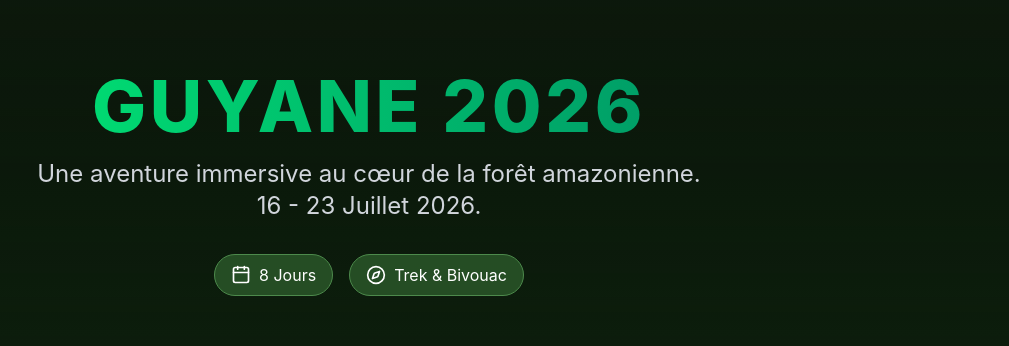
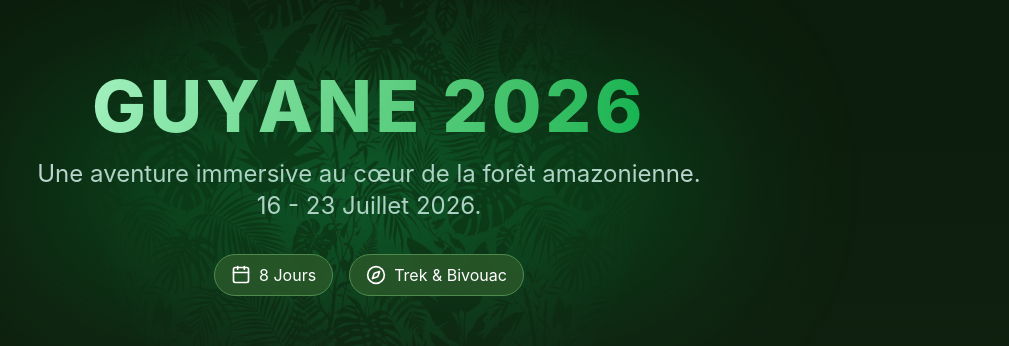
Before and after one commit to midjix/Planning-vacance-Guyane, a React (Vite) app in the folder frontend/: page / in a window 1280 px wide. Shown: the part 217-563 px from the top of the page, without its empty margins (271-1280 px from the left). Built offline with nearby package versions, Linux system fonts and the light colour scheme; no server answers.

Commit message:
Add spotlight foliage halo tracking mouse and title light animation

```diff
--- a/frontend/src/App.jsx
+++ b/frontend/src/App.jsx
@@ -7,6 +7,15 @@ import { Compass, Map as MapIcon, Calendar } from 'lucide-react';
 function App() {
   const [itinerary, setItinerary] = useState([]);
   const [loading, setLoading] = useState(true);
+  const [mousePos, setMousePos] = useState({ x: window.innerWidth / 2, y: window.innerHeight / 2 });
+
+  useEffect(() => {
+    const handleMouseMove = (e) => {
+      setMousePos({ x: e.clientX, y: e.clientY });
+    };
+    window.addEventListener('mousemove', handleMouseMove);
+    return () => window.removeEventListener('mousemove', handleMouseMove);
+  }, []);
 
   useEffect(() => {
     // Tracking de la visite (silencieux)
@@ -50,14 +59,24 @@ function App() {
 
       {/* Header Immersif */}
       <header className="relative h-screen flex items-center justify-center bg-nature-dark overflow-hidden">
-        <div className="absolute inset-0 z-0">
-          <div className="w-full h-full bg-gradient-to-b from-black/60 to-[#112211] flex items-center justify-center relative">
-            {/* Une image générée ou de remplacement pourrait aller ici. Pour l'instant, un gradient nature. */}
-            <div className="absolute inset-0 bg-nature-light mix-blend-overlay opacity-20"></div>
-          </div>
+        {/* Couche de base (fond sombre) */}
+        <div className="absolute inset-0 z-0 bg-gradient-to-b from-[#0a1a0a] to-[#112211]"></div>
+
+        {/* Halo lumineux qui révèle le feuillage autour de la souris */}
+        <div className="absolute inset-0 z-0 pointer-events-none transition-opacity duration-300 opacity-60 mix-blend-screen"
+             style={{
+               backgroundImage: `url('/foliage.png')`,
+               backgroundSize: '400px',
+               maskImage: `radial-gradient(circle 350px at ${mousePos.x}px ${mousePos.y}px, rgba(0,0,0,1) 0%, transparent 80%)`,
+               WebkitMaskImage: `radial-gradient(circle 350px at ${mousePos.x}px ${mousePos.y}px, rgba(0,0,0,1) 0%, transparent 80%)`,
+             }}>
         </div>
-        <div className="z-10 text-center px-4">
-          <h1 className="text-5xl md:text-7xl font-extrabold mb-4 tracking-wider text-transparent bg-clip-text bg-gradient-to-r from-green-400 to-emerald-600">
+
+        <div className="z-10 text-center px-4 relative">
+          {/* Lueur d'arrière-plan du texte */}
+          <div className="absolute inset-0 bg-green-500 blur-[80px] opacity-20 pointer-events-none rounded-full"></div>
+
+          <h1 className="text-5xl md:text-7xl font-extrabold mb-4 tracking-wider text-transparent bg-clip-text bg-gradient-to-r from-emerald-400 via-green-200 to-green-600 animate-title-shine">
             GUYANE 2026
           </h1>
           <p className="text-xl md:text-2xl text-gray-300 mb-8 max-w-2xl mx-auto">
--- a/frontend/src/index.css
+++ b/frontend/src/index.css
@@ -21,3 +21,14 @@
   width: 2px;
   background-color: #4d8a4c;
 }
+
+@keyframes title-shine {
+  0% { background-position: 0% 50%; }
+  50% { background-position: 100% 50%; }
+  100% { background-position: 0% 50%; }
+}
+
+.animate-title-shine {
+  background-size: 200% auto;
+  animation: title-shine 4s ease-in-out infinite;
+}
```
Also changed, not shown: frontend/public/foliage.png (added).
